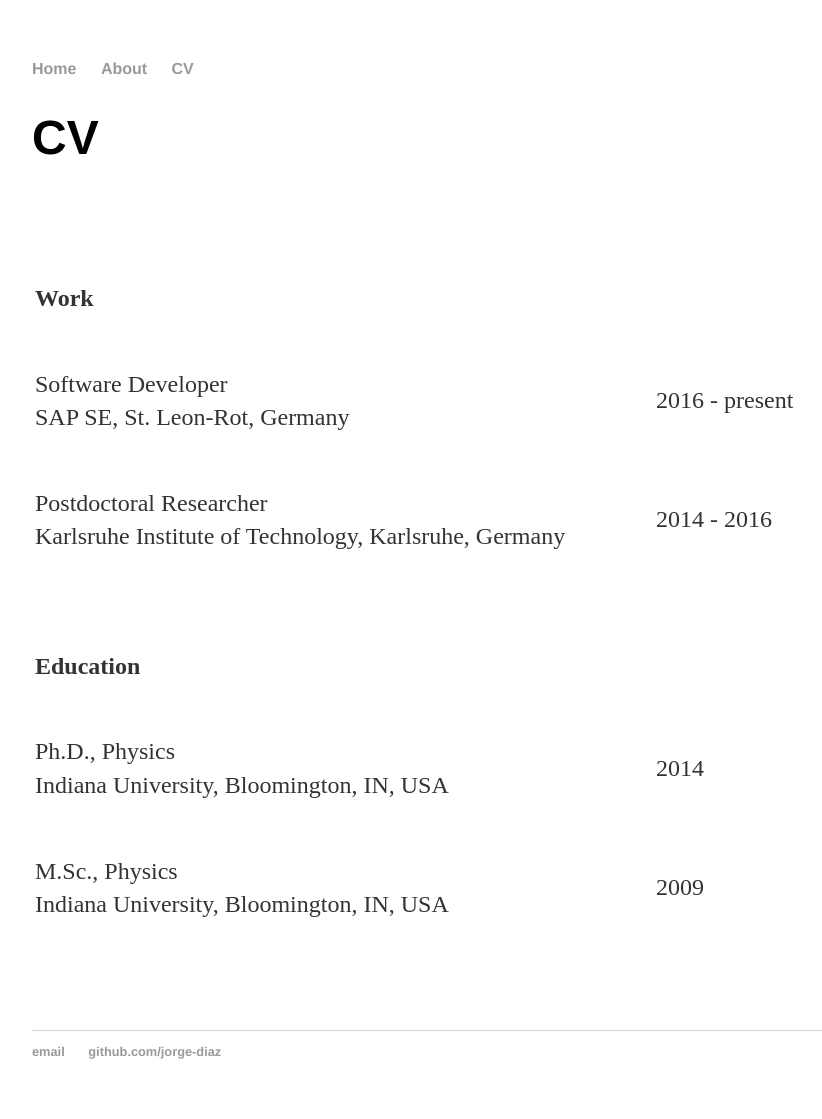
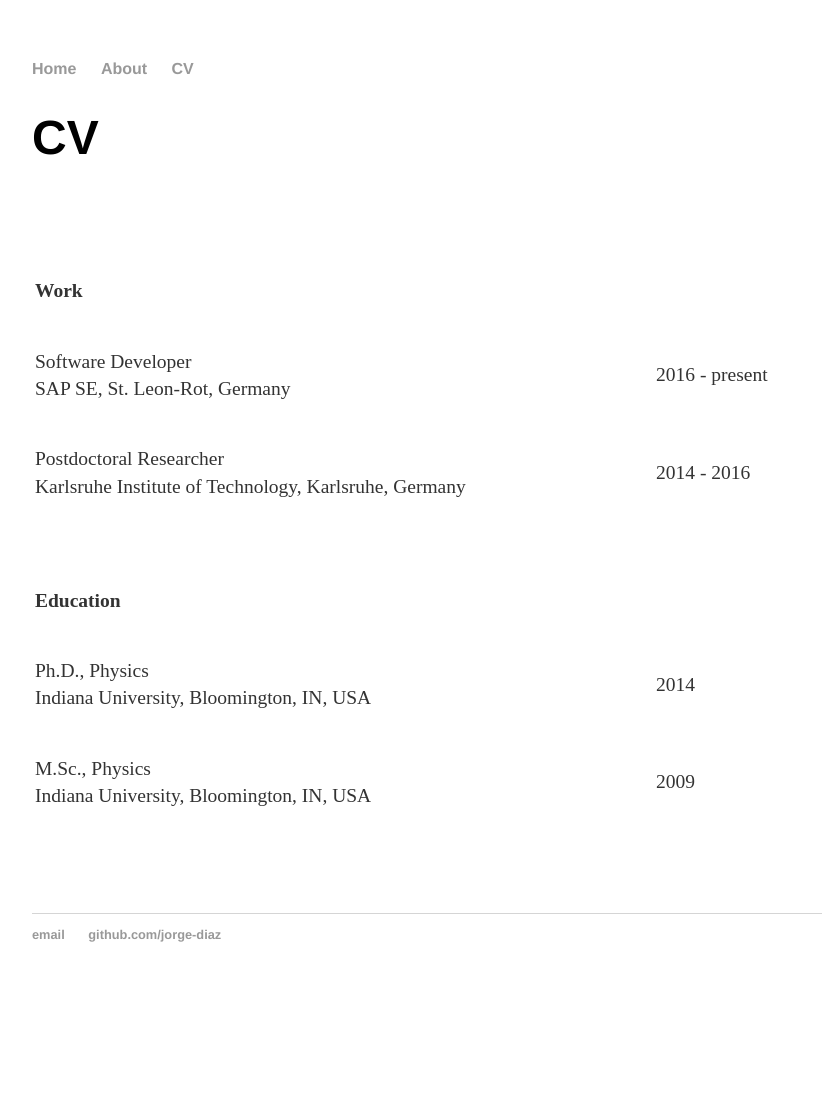
Before and after one commit to jorge-diaz/jorge-diaz.github.io, a Jekyll site: the page built from cv/index.html, in a window 1280 px wide. Shown: the whole page, without its empty margins (160-982 px from the left). Built offline with Jekyll 4.4.1, drawn with Linux system fonts in a browser that asks for light colours; comment, search, counter and statistics services are not loaded; after the commit the page ends 1002 px from its top, so only the background shows below that.

Commit message:
fonts medium to small

```diff
--- a/cv/index.html
+++ b/cv/index.html
@@ -8,7 +8,7 @@ title: Jorge S. Diaz
 	<head>
 	<style type="text/css">
 	.auto-style1 {
-		font-size: medium;
+		font-size: small;
 	}
 	</style>
 	</head>
```
